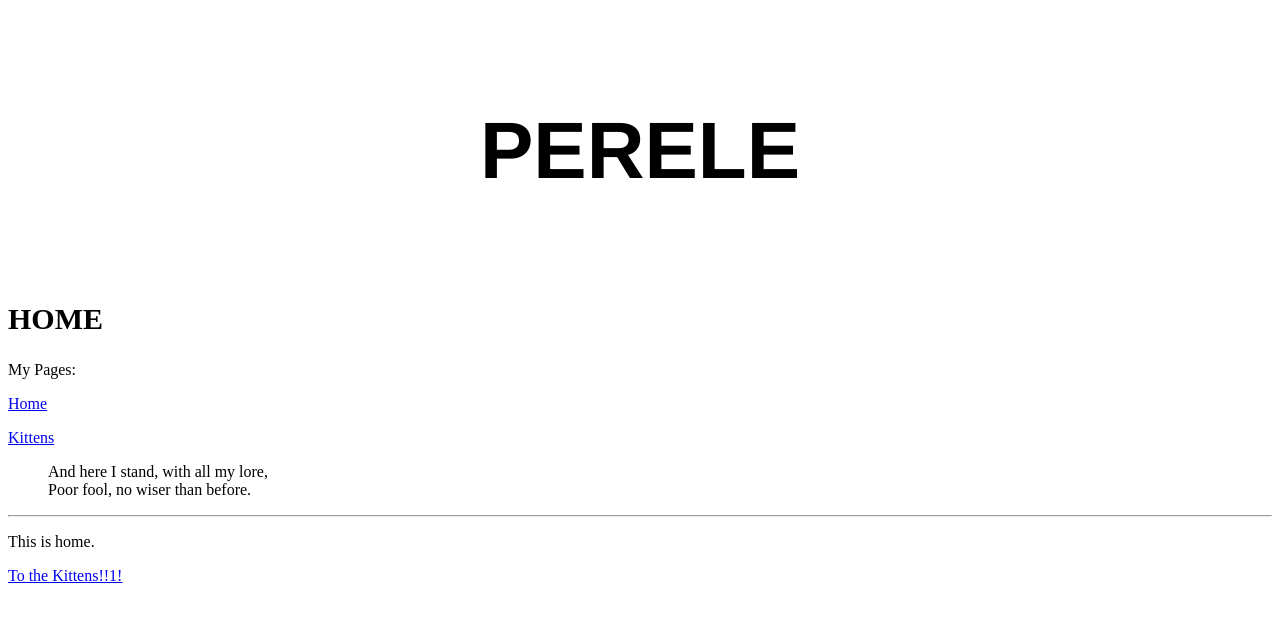
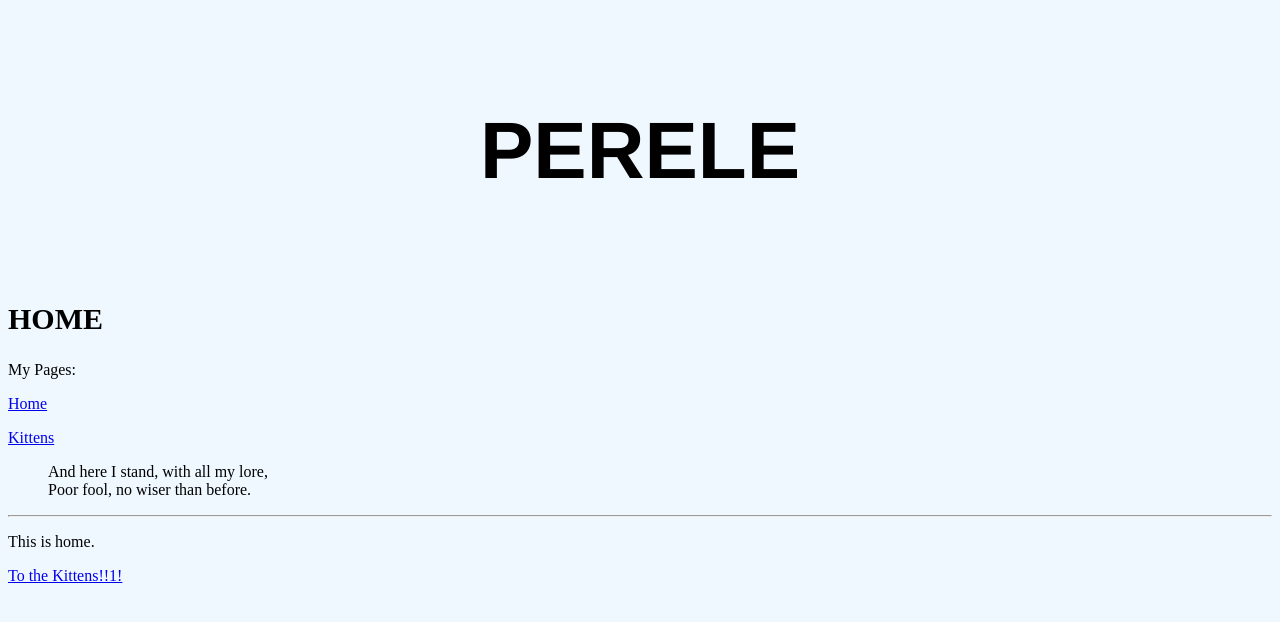
Before and after one commit to Perele/Perele.github.io, a Jekyll site: the page built from index.html, in a window 1280 px wide. Shown: the top 622 px of the page. Built offline with Jekyll 4.4.1, drawn with Linux system fonts in a browser that asks for light colours.

Commit message:
Update style.css

```diff
--- a/css/style.css
+++ b/css/style.css
@@ -10,3 +10,4 @@
     font-family: Futura;
     text-transform: uppercase;}
 p {color: black;}
+body {background-color: AliceBlue;}
```
